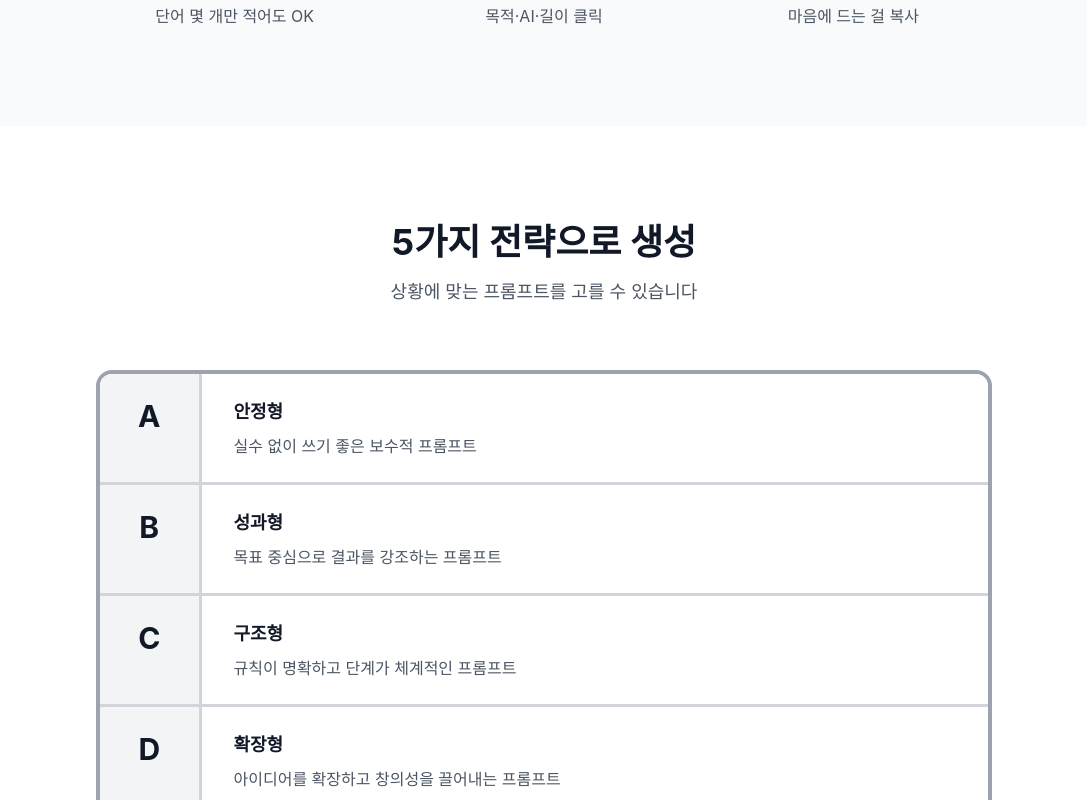
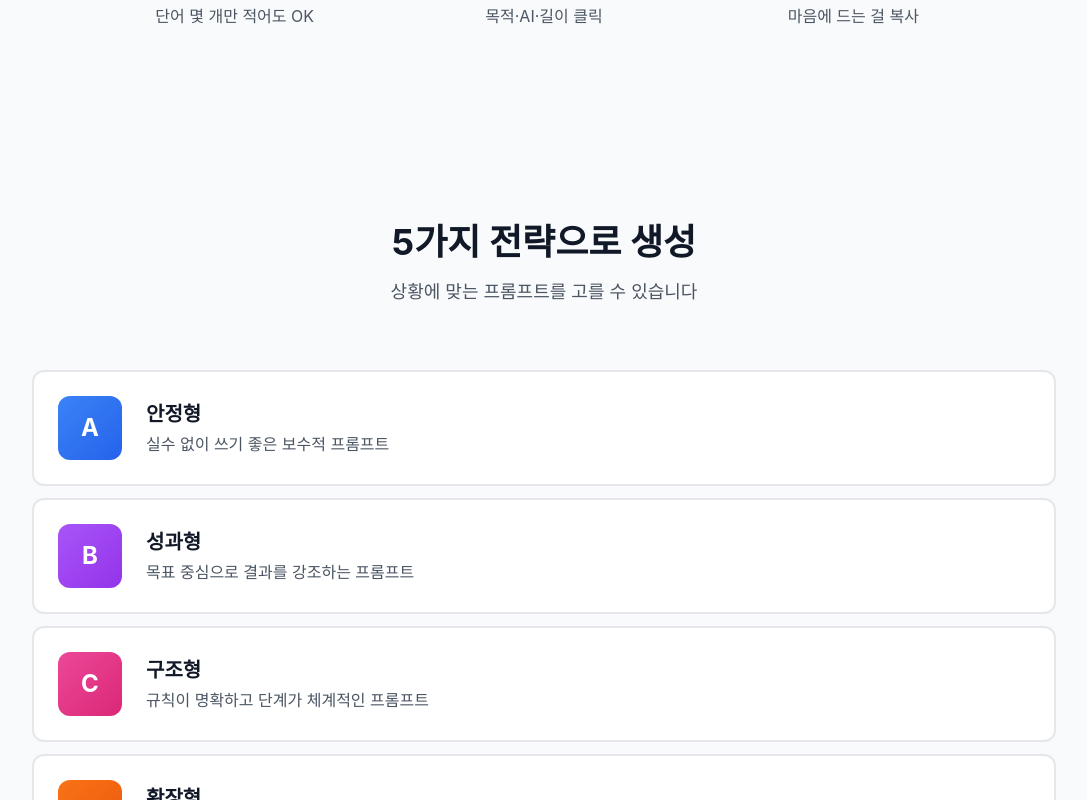
Before and after one commit to Christina0922/prompt_picker, a Next.js app: page / in a window 1280 px wide. Shown: the part 1440-2240 px from the top of the page, without its empty margins (96-1183 px from the left). Built offline with nearby package versions, Linux system fonts and the light colour scheme.

Commit message:
Redesign 5 strategies as professional card list - gradient badges, clear hierarchy, hover effects

```diff
--- a/app/page.tsx
+++ b/app/page.tsx
@@ -124,37 +124,31 @@ export default function HomePage() {
       </section>
 
       {/* 5 Strategies */}
-      <section className="section-major">
+      <section className="section-major bg-gray-50">
         <div className="container-saas">
           <div className="text-center mb-16">
             <h2 className="text-4xl font-bold text-gray-900 mb-4">5가지 전략으로 생성</h2>
             <p className="text-lg text-gray-600">상황에 맞는 프롬프트를 고를 수 있습니다</p>
           </div>
 
-          <div className="max-w-4xl mx-auto">
-            <div className="overflow-hidden rounded-2xl border-4 border-gray-400">
-              <table className="w-full border-collapse bg-white">
-                <tbody>
-                  {[
-                    { id: 'A', label: '안정형', desc: '실수 없이 쓰기 좋은 보수적 프롬프트' },
-                    { id: 'B', label: '성과형', desc: '목표 중심으로 결과를 강조하는 프롬프트' },
-                    { id: 'C', label: '구조형', desc: '규칙이 명확하고 단계가 체계적인 프롬프트' },
-                    { id: 'D', label: '확장형', desc: '아이디어를 확장하고 창의성을 끌어내는 프롬프트' },
-                    { id: 'E', label: '요약형', desc: '짧고 빠르게, 핵심만 담은 프롬프트' },
-                  ].map((strategy, idx, arr) => (
-                    <tr key={strategy.id} style={{ borderBottom: idx !== arr.length - 1 ? '3px solid #d1d5db' : 'none' }}>
-                      <td className="px-8 py-6 bg-gray-100 align-top" style={{ width: '100px', borderRight: '3px solid #d1d5db' }}>
-                        <div className="text-3xl font-bold text-gray-900 text-center">{strategy.id}</div>
-                      </td>
-                      <td className="px-8 py-6 align-top">
-                        <div className="text-lg font-bold text-gray-900 mb-2">{strategy.label}</div>
-                        <div className="text-base text-gray-600">{strategy.desc}</div>
-                      </td>
-                    </tr>
-                  ))}
-                </tbody>
-              </table>
-            </div>
+          <div className="max-w-5xl mx-auto space-y-3">
+            {[
+              { id: 'A', label: '안정형', desc: '실수 없이 쓰기 좋은 보수적 프롬프트', color: 'from-blue-500 to-blue-600' },
+              { id: 'B', label: '성과형', desc: '목표 중심으로 결과를 강조하는 프롬프트', color: 'from-purple-500 to-purple-600' },
+              { id: 'C', label: '구조형', desc: '규칙이 명확하고 단계가 체계적인 프롬프트', color: 'from-pink-500 to-pink-600' },
+              { id: 'D', label: '확장형', desc: '아이디어를 확장하고 창의성을 끌어내는 프롬프트', color: 'from-orange-500 to-orange-600' },
+              { id: 'E', label: '요약형', desc: '짧고 빠르게, 핵심만 담은 프롬프트', color: 'from-green-500 to-green-600' },
+            ].map((strategy) => (
+              <div key={strategy.id} className="bg-white rounded-xl border-2 border-gray-200 p-6 flex items-center gap-6 hover:border-gray-300 hover:shadow-md transition-all">
+                <div className={`w-16 h-16 bg-gradient-to-br ${strategy.color} rounded-xl flex items-center justify-center flex-shrink-0`}>
+                  <span className="text-white text-2xl font-bold">{strategy.id}</span>
+                </div>
+                <div className="flex-1">
+                  <h3 className="text-xl font-bold text-gray-900 mb-1">{strategy.label}</h3>
+                  <p className="text-base text-gray-600">{strategy.desc}</p>
+                </div>
+              </div>
+            ))}
           </div>
         </div>
       </section>
```
